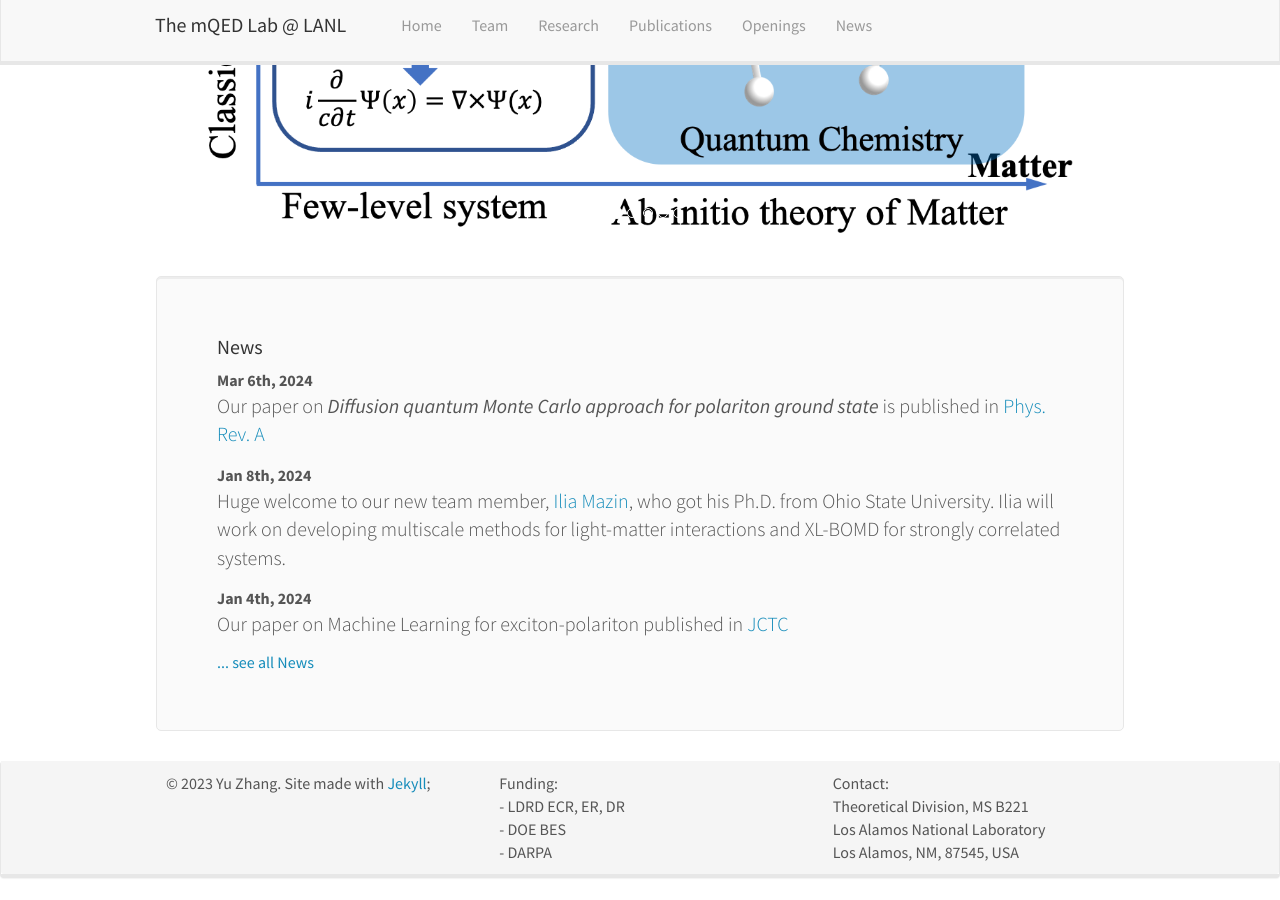
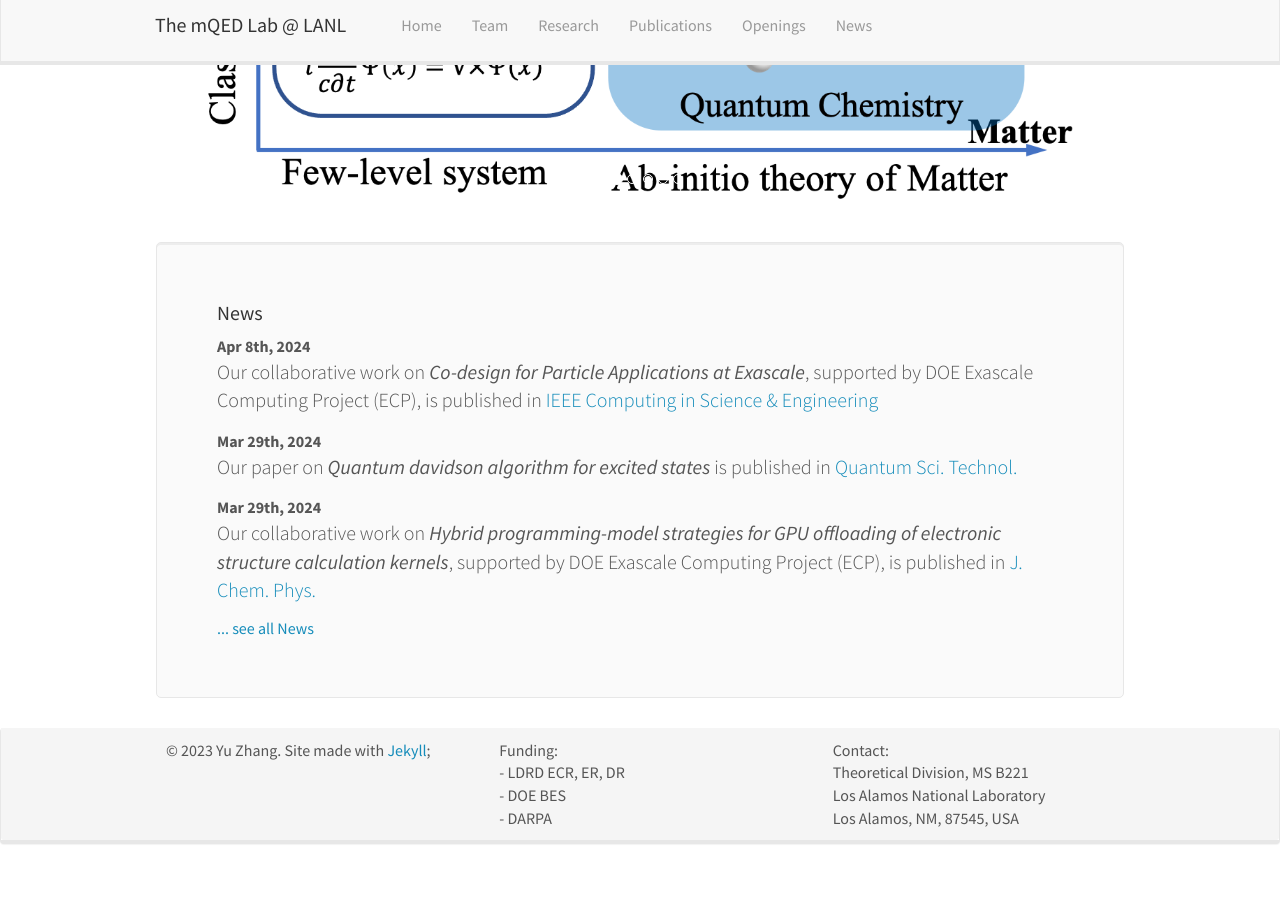
Before and after one commit to ares201005/ares201005.github.io, a Jekyll site: the page built from _pages/home.md, in a window 1280 px wide and 900 px high, scrolled down 793 px. Built offline with Jekyll 4.4.1, drawn with Linux system fonts in a browser that asks for light colours; nearby versions of some CDN libraries; a style sheet for code colours, icons or effects is not loaded; after the commit the page ends 1659 px from its top, so only the background shows below that; some of the changed text lies outside the part shown.

Commit message:
Update news/publications

```diff
--- a/_data/news.yml
+++ b/_data/news.yml
@@ -1,3 +1,12 @@
+
+- date: Apr 8th, 2024
+  headline: Our collaborative work on <i>Co-design for Particle Applications at Exascale</i>, supported by DOE Exascale Computing Project (ECP), is published in <a href="10.1109/MCSE.2024.3384052">IEEE Computing in Science & Engineering</a>
+
+- date: Mar 29th, 2024
+  headline: Our paper on <i>Quantum davidson algorithm for excited states</i> is published in <a href="https://doi.org/10.1088/2058-9565/ad3a97">Quantum Sci. Technol.</a>
+
+- date: Mar 29th, 2024
+  headline: Our collaborative work on <i>Hybrid programming-model strategies for GPU offloading of electronic structure calculation kernels</i>, supported by DOE Exascale Computing Project (ECP), is published in <a href="https://doi.org/10.1063/5.0198797">J. Chem. Phys.</a>
 
 - date: Mar 6th, 2024
   headline: Our paper on <i>Diffusion quantum Monte Carlo approach for polariton ground state</i> is published in <a href="https://doi.org/10.1103/PhysRevA.109.032804">Phys. Rev. A</a>
--- a/_data/publist.yml
+++ b/_data/publist.yml
@@ -1,3 +1,4 @@
+
 - title: "template"
   image: tba.jpeg
   description:  TBA.
@@ -6,6 +7,15 @@
      url: tba
      display: tba
   highlight: 0
+
+- title: "Quantum Davidson algorithm for excited states"
+  image: QDAV.jpg
+  description: Excited state properties play a pivotal role in various chemical and physical phenomena, such as charge separation and light emission. However, the primary focus of most existing quantum algorithms has been the ground state. In this work, we present an economic quantum Davidson algorithm (QDavidson) that utilizes iterative expansion of the Krylov subspace and a pre-conditioner within the Davidson framework. By using the residues of eigenstates to expand the Krylov subspace, we manage to formulate a compact subspace that aligns closely with the exact solutions.
+  authors: N. Tkachenko, L. Cincio, A. I. Boldyrev, S. Tretiak, P. Dub and Y. Zhang\*
+  link:
+     url: https://doi.org/10.1088/2058-9565/ad3a97
+     display: Quantum Sci. Technol. 9, 035012, (2024).
+  highlight: 1
 
 - title: "Diffusion quantum Monte Carlo approach to the polaritonic ground state"
   image: dmc.png
--- a/_data/staffs.yml
+++ b/_data/staffs.yml
@@ -7,4 +7,4 @@
   education1: BSc in Physics, Sun Yat-Sen University
   education2: Ph.D. with <a href="http://yangtze.hku.hk/home/index.php">Prof. Guanhua Chen</a> at The University of Hong Kong
   education3: Postdoc with <a href="https://sites.northwestern.edu/schatz/">Prof. Geroge C. Schatz</a> at Northwestern University
-  education4: Director's Postdoctoral Fellow with <a href="https://scholar.google.com/citations?user=qCbR1WIAAAAJ&hl=en">Dr. Tammie Gibson</a> and <a href="https://cnls.lanl.gov/~serg/homepage.html">Dr. Sergei Tretiak</a> at LANL.
+  education4: Director's Fellow at Los Alamos National Laboratory.
--- a/_pages/home.md
+++ b/_pages/home.md
@@ -5,8 +5,6 @@ excerpt: "Zhang Lab at LANL"
 sitemap: false
 permalink: /
 ---
-
- **We are  looking for passionate Postdoc(s) to join the team** [(more info)]({{ site.url }}{{ site.baseurl }}/openings) **
 
 We are a multiscale/multiphysics theory and modeling team of the Theoretical Division at Los Alamos National Laboratory (LANL),
 working on the development of theoretical models and numerical algorithms for understanding the electronic structure
```
Also changed, not shown: _pages/cv.md (+1 -2 lines), images/pubpic/QDAV.jpg (added).
